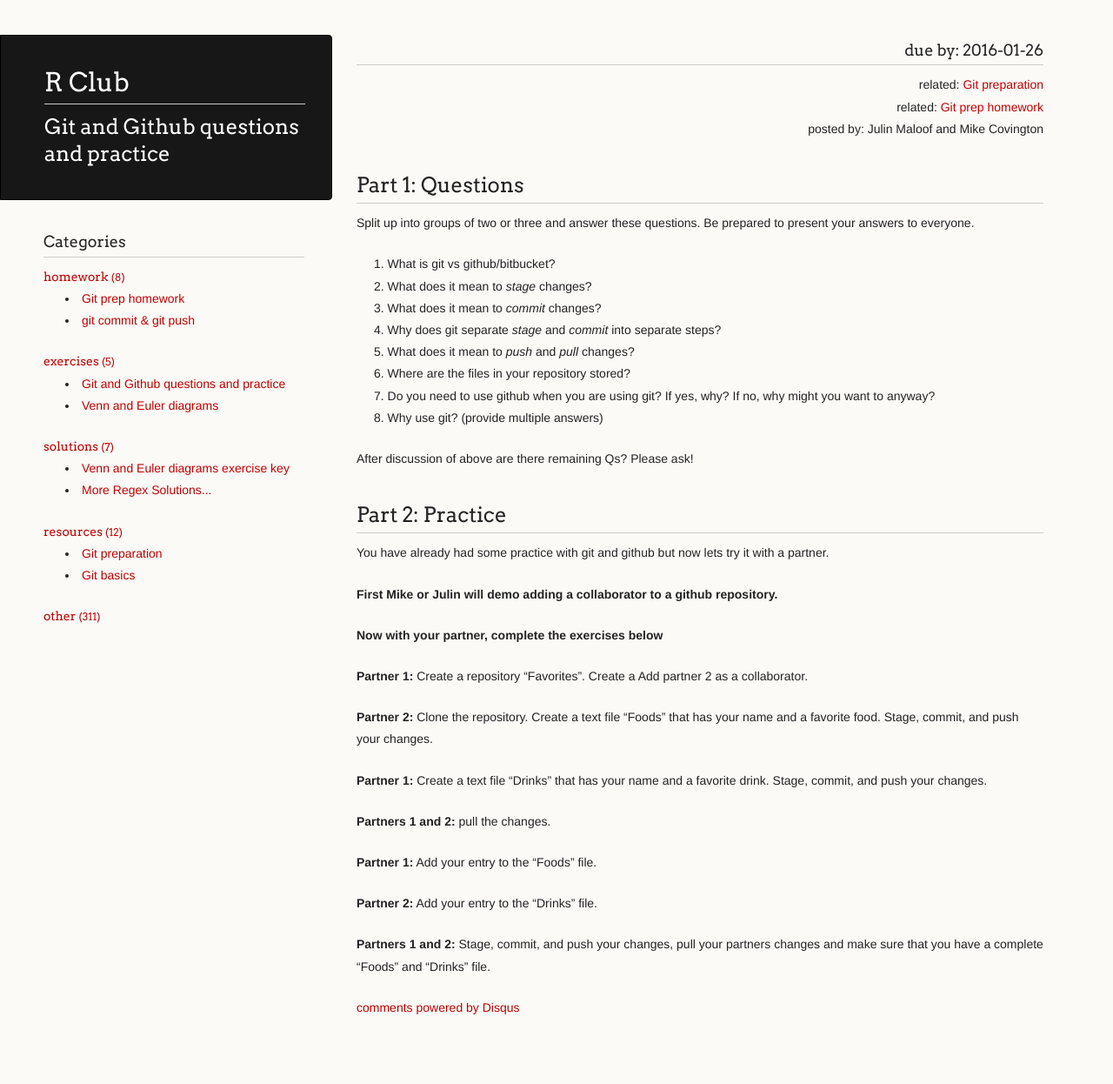
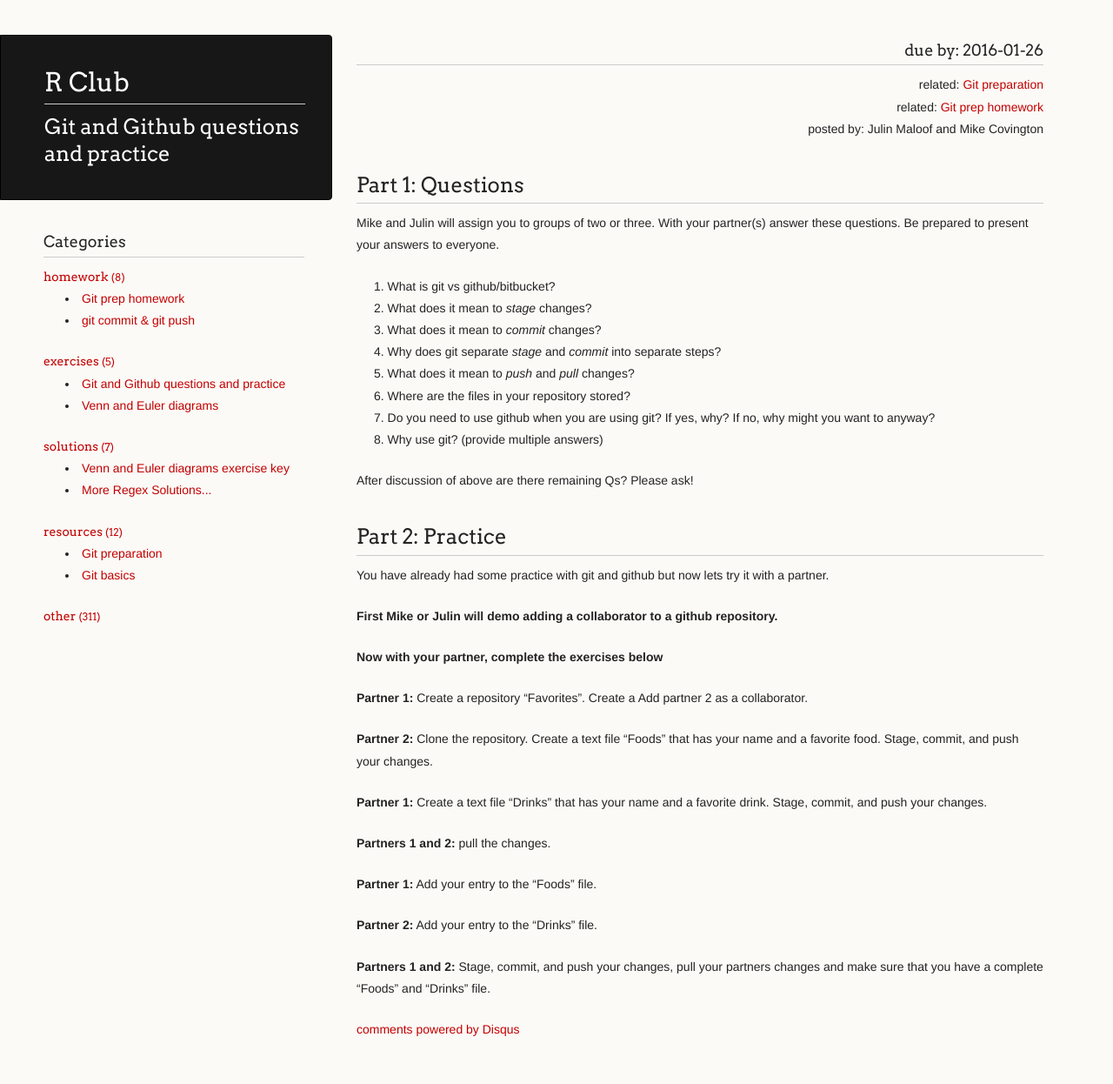
Before and after one commit to mfcovington/r_club, a Jekyll site: the page built from _posts/2016-01-26-git-exercises.md, in a window 1280 px wide. Shown: the whole page at 87% size. Built offline with Jekyll 4.4.1, drawn with Linux system fonts in a browser that asks for light colours; Markdown is read by kramdown in place of the engine named in the settings; comment, search, counter and statistics services are not loaded; before the commit the page ends 1221 px from its top, so only the background shows below that.

Commit message:
added that partners will be assigned for 2016-01-26 exercises

```diff
--- a/_posts/2016-01-26-git-exercises.md
+++ b/_posts/2016-01-26-git-exercises.md
@@ -10,7 +10,7 @@ related:    2016-01-19-git-prep.md
 ---
 
 ## Part 1: Questions
-Split up into groups of two or three and answer these questions.  Be prepared to present your answers to everyone.
+Mike and Julin will assign you to groups of two or three.  With your partner(s) answer these questions.  Be prepared to present your answers to everyone.
 
 1. What is git vs github/bitbucket?
 2. What does it mean to _stage_ changes?
```
